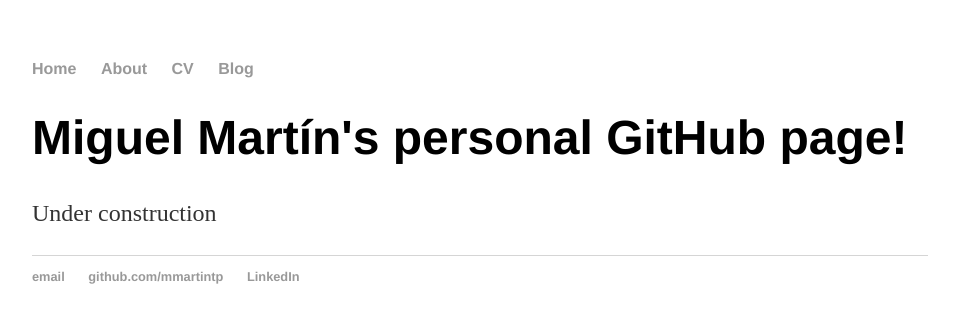
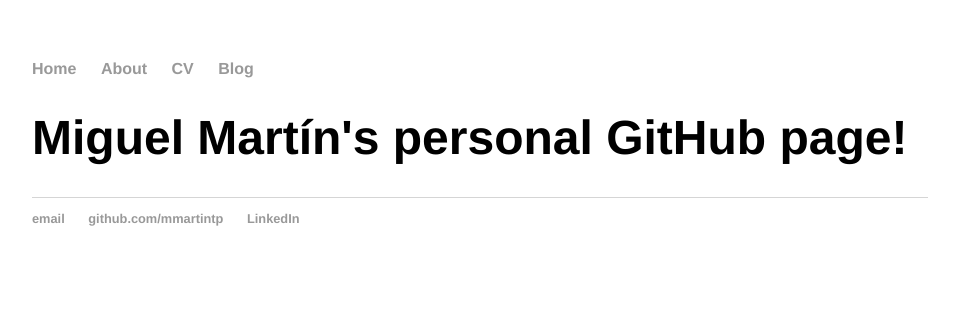
Before and after one commit to mmartintp/mmartintp.github.io, a plain HTML site: page index.html in a window 1280 px wide. Shown: the whole page, without its empty margins (160-1119 px from the left). Drawn offline with Linux system fonts and the light colour scheme.

Commit message:
Update index.html

```diff
--- a/index.html
+++ b/index.html
@@ -16,7 +16,7 @@
 		<div class="container">
     		<div class="blurb">
         		<h1>Miguel Martín's personal GitHub page!</h1>
-				<p>Under construction</p>
+				<p></p>
     		</div><!-- /.blurb -->
 		</div><!-- /.container -->
 		<footer>
```
